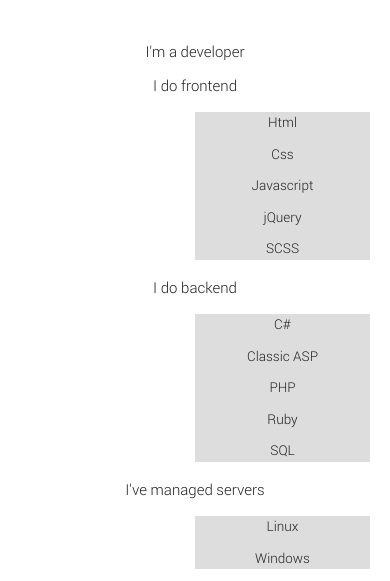
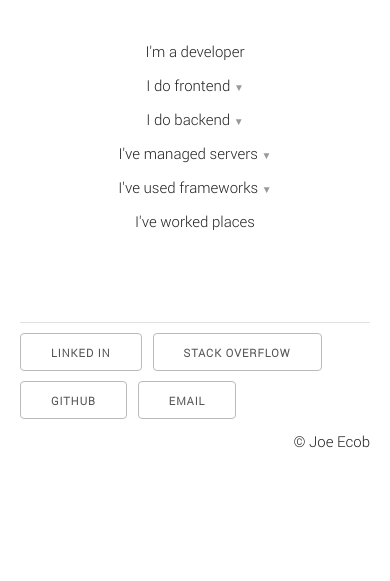
Before and after one commit to JoeEcob/joeecob.uk, a plain HTML site: page index.html in a window 390 px wide. Shown: the part 197-778 px from the top of the page. Drawn offline with nearby package versions, Linux system fonts and the light colour scheme.

Commit message:
No need to always show sub-menu's now arrow indicates there's more

```diff
--- a/assets/css/site.css
+++ b/assets/css/site.css
@@ -493,13 +493,8 @@ ul li ul {
     list-style-type: none;
   }
 
-  li.has-child:after {
-    content: none;
-  }
-
   ul li.has-child ul {
-    display: block !important;
-    background-color: #ddd;
+    background-color: #eee;
     margin-left: 50%;
   }
 }
```
